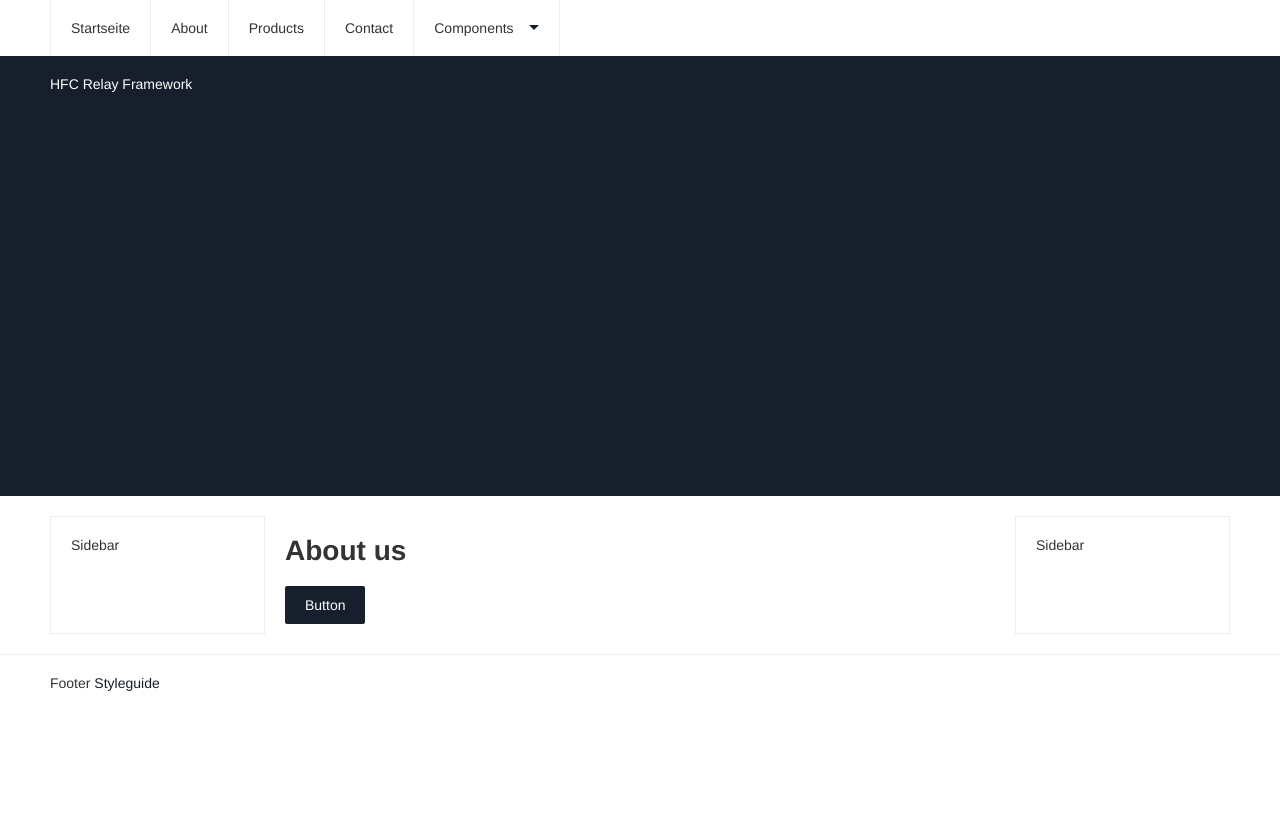
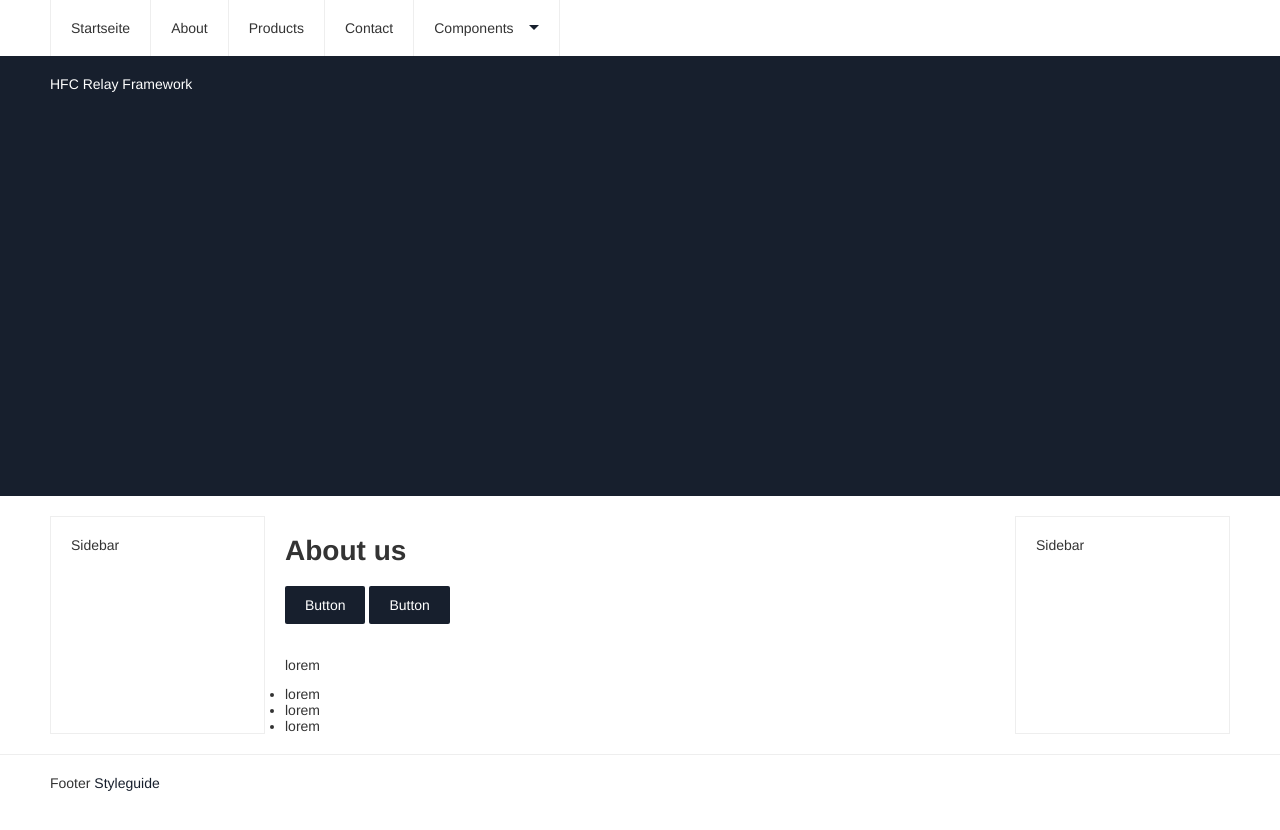
Before and after one commit to NilsDannemann/j_hfc_relay, a Jekyll site: the page built from _pages/about.md, in a window 1280 px wide. Shown: the top 830 px of the page. Built offline with Jekyll 4.4.1, drawn with Linux system fonts in a browser that asks for light colours.

Commit message:
[update] styles

```diff
--- a/_includes/components/button/_button.scss
+++ b/_includes/components/button/_button.scss
@@ -7,6 +7,7 @@
 .button {
 	display: inline-block;
 	padding: $whitespace/2.5 $whitespace;
+	margin-bottom: $whitespace;
 	border: none;
 	border-radius: $border-radius;
 	cursor: pointer;
--- a/_includes/components_base/content/_content.scss
+++ b/_includes/components_base/content/_content.scss
@@ -16,7 +16,7 @@
 		flex: 1;
 		@include flexbox();
 
-		> h1, h2, h3, h4, h5, h6, p {
+		> h1, > h2, > h3, > h4, > h5, > h6, > p {
 			width: 100%; // for: flexbox
 		}
 	}
--- a/_includes/components_base/typography/_typography.scss
+++ b/_includes/components_base/typography/_typography.scss
@@ -7,7 +7,6 @@
 body {
 	font-family: $font-family;
 	font-size: $font-size;
-	// font-size: calc(#{$font-size} + 4 * ( (100vw - #{map-get($breakpoints, x-small)}) / 860));
 }
 
 ul {
@@ -15,7 +14,7 @@ ul {
 	padding: 0;
 }
 
-h1, h2, h3, h4, h5, h6 { }
+h1, h2, h3, h4, h5, h6 {}
 h1 { }
 h2 { }
 h3 { }
--- a/_pages/about.md
+++ b/_pages/about.md
@@ -7,4 +7,13 @@ children: false
 ---
 
 <h1>About us</h1>
-{% include components/button/button.html text="Button" %}
+<p>
+	{% include components/button/button.html text="Button" %}
+	{% include components/button/button.html text="Button" %}
+</p>
+<span>lorem</span>
+<ul>
+	<li>lorem</li>
+	<li>lorem</li>
+	<li>lorem</li>
+</ul>
--- a/index.html
+++ b/index.html
@@ -13,7 +13,6 @@ children: false
 
 <p>Lorem ipsum dolor sit amet, consectetur adipisicing elit. Ab deleniti, aliquid a quaerat architecto consequatur dolore pariatur asperiores fuga necessitatibus.</p>
 
-<section class="container">
 <div class="aside">grid</div>
 <div class="main">grid</div>
 <div class="aside">grid</div>
@@ -21,9 +20,7 @@ children: false
 <div class="aside">grid</div>
 <div class="aside">grid</div>
 <div class="main">grid</div>
-</section>
 
-<div class="container">
 {% include components/teaser/teaser.html title="Teaser 1" text="lorem" %}
 {% include components/teaser/teaser.html title="Teaser 2" text="lorem" %}
 {% include components/teaser/teaser.html title="Teaser 3" text="lorem" %}
@@ -33,7 +30,6 @@ children: false
 {% include components/teaser/teaser.html title="Teaser 1" text="lorem" %}
 {% include components/teaser/teaser.html title="Teaser 2" text="lorem" %}
 {% include components/teaser/teaser.html title="Teaser 3" text="lorem" %}
-</div>
 
 <p>Lorem ipsum dolor sit amet, consectetur adipisicing elit, sed do eiusmod
 tempor incididunt ut labore et dolore magna aliqua. Ut enim ad minim veniam,
```
Lines whose indentation alone changed are shown as unchanged.
